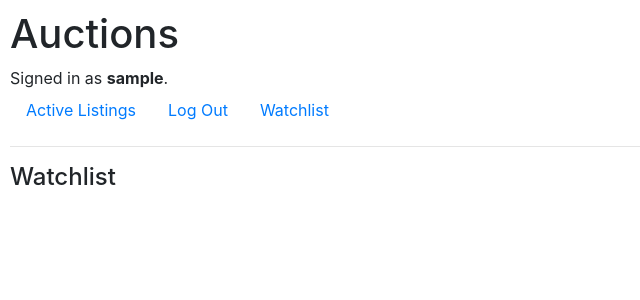
After one commit to larklarky/CS50_webdev_project_2, a Django app: page /watchlist in a window 1280 px wide. The commit adds this page. Shown: the top 300 px of the page, without its empty margins (0-640 px from the left). Run offline with Django 3.2, Linux system fonts and the light colour scheme; the visitor is signed in with stand-in values (Sample User, id 1); data that the repository does not hold is empty; some libraries are stand-ins or nearby versions.

Commit message:
create watchlist page

```diff
--- a/auctions/templates/auctions/layout.html
+++ b/auctions/templates/auctions/layout.html
@@ -24,6 +24,9 @@
                 <li class="nav-item">
                     <a class="nav-link" href="{% url 'logout' %}">Log Out</a>
                 </li>
+                <li class="nav-item">
+                    <a class="nav-link" href="{% url 'watchlist' %}">Watchlist</a>
+                </li>
             {% else %}
                 <li class="nav-item">
                     <a class="nav-link" href="{% url 'login' %}">Log In</a>
--- /dev/null
+++ b/auctions/templates/auctions/watchlist.html
@@ -0,0 +1,24 @@
+{% extends "auctions/layout.html" %}
+
+{% block body %}
+
+<h4>Watchlist</h4>
+{% for watchlist_item in watchlist %}
+    <div class='index-listing-container'>
+        <div class="index-img-container">
+            <img class='index-listing-img' src="{{ watchlist_item.listing.image.url }}"/>
+        </div>
+        <div class="index-listing-info">
+            <a href="{% url 'listing' watchlist_item.listing.id %}">
+                <h5>{{ watchlist_item.listing.title }}</h5>
+            </a>
+            <p>{{ watchlist_item.listing.description }}</p>
+            <p class="index-listing-price">Price: {{ watchlist_item.listing.price }}$</p>
+        </div>
+
+
+
+    </div>
+{% endfor %}
+
+{% endblock %}
--- a/auctions/urls.py
+++ b/auctions/urls.py
@@ -10,5 +10,6 @@ urlpatterns = [
     path('listing/<int:listing_id>', views.listing, name="listing"),
     path('listing/create', views.create_listing, name='create'),
     path('watchlist/add/<int:listing_id>', views.addToWatchlist, name='watchlist_add'),
-    path('watchlist/delete/<int:listing_id>', views.removeFromWatchlist, name='watchlist_delete')
+    path('watchlist/delete/<int:listing_id>', views.removeFromWatchlist, name='watchlist_delete'),
+    path('watchlist', views.watchlist, name='watchlist')
 ]
--- a/auctions/views.py
+++ b/auctions/views.py
@@ -165,3 +165,12 @@ def removeFromWatchlist(request, listing_id):
     watchlist_item = Wishlist.objects.get(listing = listing, user = user)
     watchlist_item.delete()
     return HttpResponseRedirect(reverse('listing', args=[listing_id]))
+
+
+@login_required(login_url="/login")
+def watchlist(request):
+    user = request.user
+    watchlist = Wishlist.objects.filter(user = user)
+    return render(request, 'auctions/watchlist.html', {
+        'watchlist': watchlist,
+    })
```
Also changed, not shown: auctions/forms.py (line endings or trailing spaces), auctions/templates/auctions/create_listing.html (line endings or trailing spaces).
